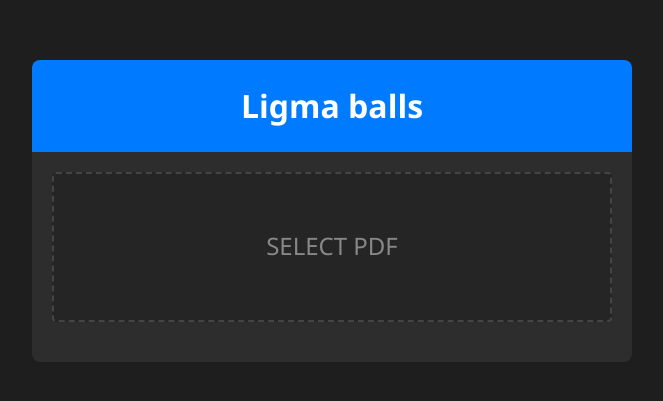
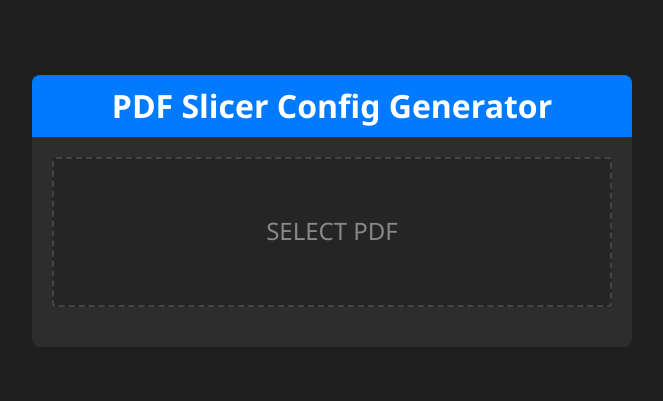
Before and after one commit to SamsterJam/LuddyHackathonSP24, an Electron app: page index.html in a window 800 px wide. Shown: the part 189-590 px from the top of the page, without its empty margins (68-731 px from the left). Drawn offline with Linux system fonts and the light colour scheme.

Commit message:
Minor front-end tweaks

```diff
--- a/index.html
+++ b/index.html
@@ -4,7 +4,7 @@
 <head>
     <meta charset="UTF-8">
     <meta name="viewport" content="width=device-width, initial-scale=1.0">
-    <title>PDF First Page Viewer</title>
+    <title>Sugma</title>
     <link rel="stylesheet" href="style.css">
     <script src="https://cdnjs.cloudflare.com/ajax/libs/pdf.js/2.7.570/pdf.min.js"></script>
 </head>
@@ -12,7 +12,7 @@
 <body>
     <div class="container">
         <div class="header">
-            <h1>Ligma balls</h1>
+            <h1>PDF Slicer Config Generator</h1>
         </div>
         <div class="content">
             <input type="file" id="file-input" accept="application/pdf" />
--- a/style.css
+++ b/style.css
@@ -27,7 +27,7 @@ body {
 .header {
     background-color: #007bff;
     color: #fff;
-    padding: 20px;
+    padding: 5px;
     text-align: center;
 }
 
```
